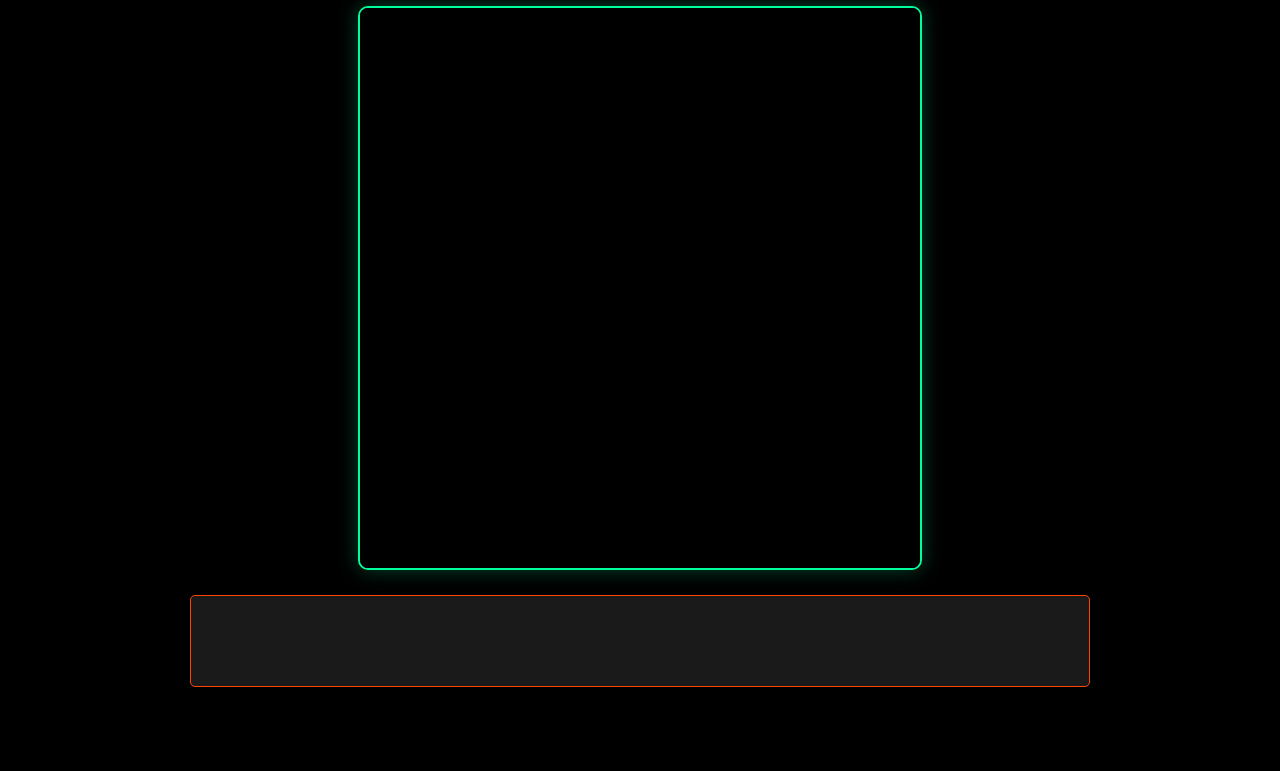
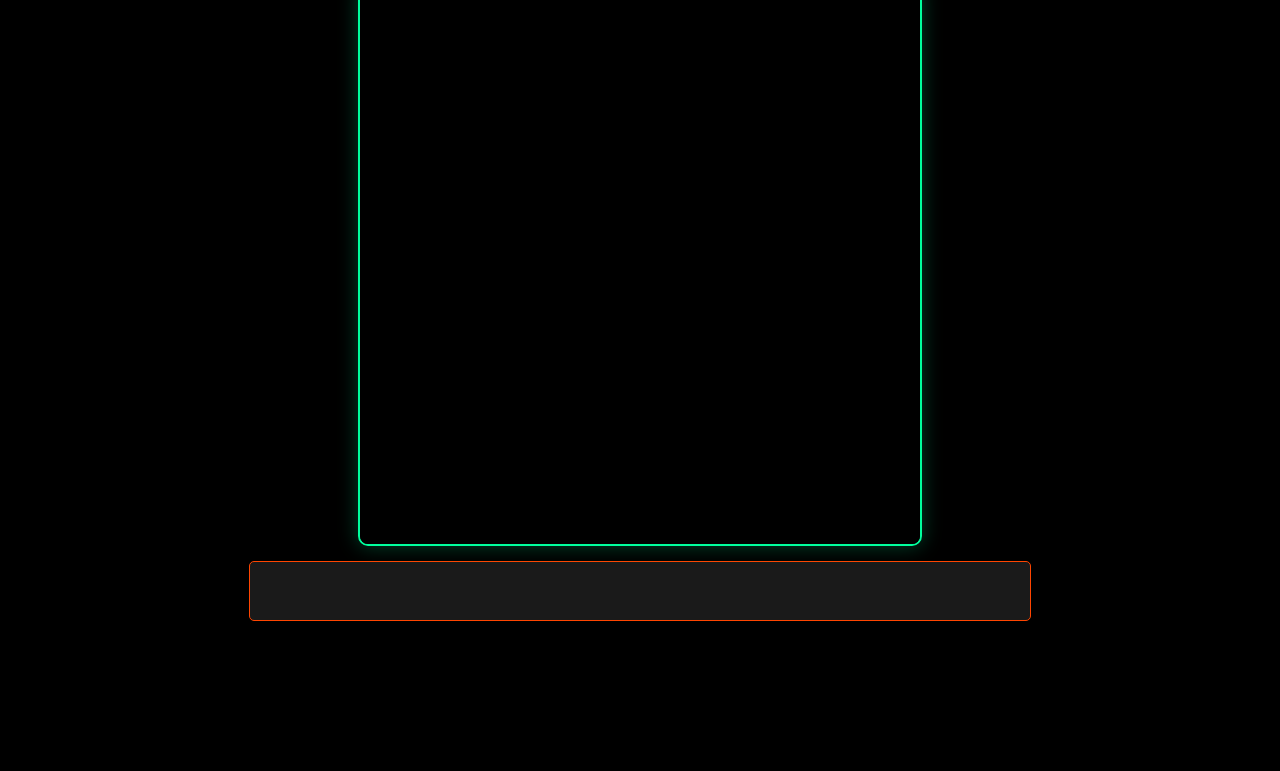
Before and after one commit to SwastikGoomber/build-a-star, a plain HTML site: page index.html in a window 1280 px wide. Shown: the part 93-864 px from the top of the page. After the commit the page ends 800 px from the top, so only its background shows below. Drawn offline with Linux system fonts and the light colour scheme.

Commit message:
Frontend Fix - Try again button positioned to fit the screen

```diff
--- a/roasts.js
+++ b/roasts.js
@@ -73,6 +73,7 @@ export const ROASTS = {
 
     ],
     perfect: [
+    //"perfect star"
     "You actually fucking did it! It… it looks like a star! (kinda) Go touch grass, moron, get out of the fucking basement.",
     "Oh damn! You finally drew a star! You know what? Fuck you anyway! You weren’t supposed to draw it perfectly!",
     "Holy shit, you made a decent star. Now go make some real life achievements, nerd.",
--- a/styles.css
+++ b/styles.css
@@ -14,7 +14,9 @@ body {
     text-align: center;
     width: 100%;
     max-width: 900px;
-    padding: 1rem;
+    padding: 2rem;
+    box-sizing: border-box;
+    margin: 0 auto;
 }
 
 /* Canvas Styling */
@@ -33,10 +35,11 @@ body {
 
 /* Roast Display */
 #roast-display {
-    min-height: 60px;
+    height: 90px;
     font-size: 1.2rem;
+    line-height: 1.4;
     padding: 15px;
-    margin: 20px 0;
+    margin: 20px auto;
     border: 1px solid #ff4500;
     border-radius: 5px;
     background: #1a1a1a;
@@ -45,6 +48,12 @@ body {
     justify-content: center;
     align-items: center;
     text-align: center;
+    width: 90%;
+    max-width: 800px;
+    box-sizing: border-box;
+    overflow: hidden;
+    word-wrap: break-word;
+    hyphens: auto;
 }
 
 /* Controls Container */
@@ -275,26 +284,46 @@ body {
 /* Mobile Responsiveness Improvements */
 @media (max-width: 768px) {
     .container {
-        padding: 0.5rem;
-        width: 90%;
-        /* Ensure container isn't too wide on mobile */
+        padding: 1rem;
+        width: 95%;
     }
 
     h1 {
         font-size: 1.5rem;
+        margin: 0.5rem 0;
     }
 
     #roast-display {
-        font-size: 1rem;
+        font-size: 0.9rem;
+        line-height: 1.3;
         padding: 10px;
+        margin: 15px auto;
+        height: 70px;
+        width: 95%;
     }
 
     #tryAgain {
         padding: 10px 20px;
         font-size: 1rem;
         width: auto;
-        /* Let button size to content */
         max-width: 90%;
-        /* Prevent overflow */
     }
 }
+
+@media (max-height: 800px) {
+    .container {
+        padding: 1rem;
+    }
+
+    h1 {
+        margin: 0.5rem 0;
+    }
+
+    #roast-display {
+        margin: 10px auto;
+        height: 60px;
+        padding: 10px;
+        font-size: 0.85rem;
+        line-height: 1.2;
+    }
+}
```
